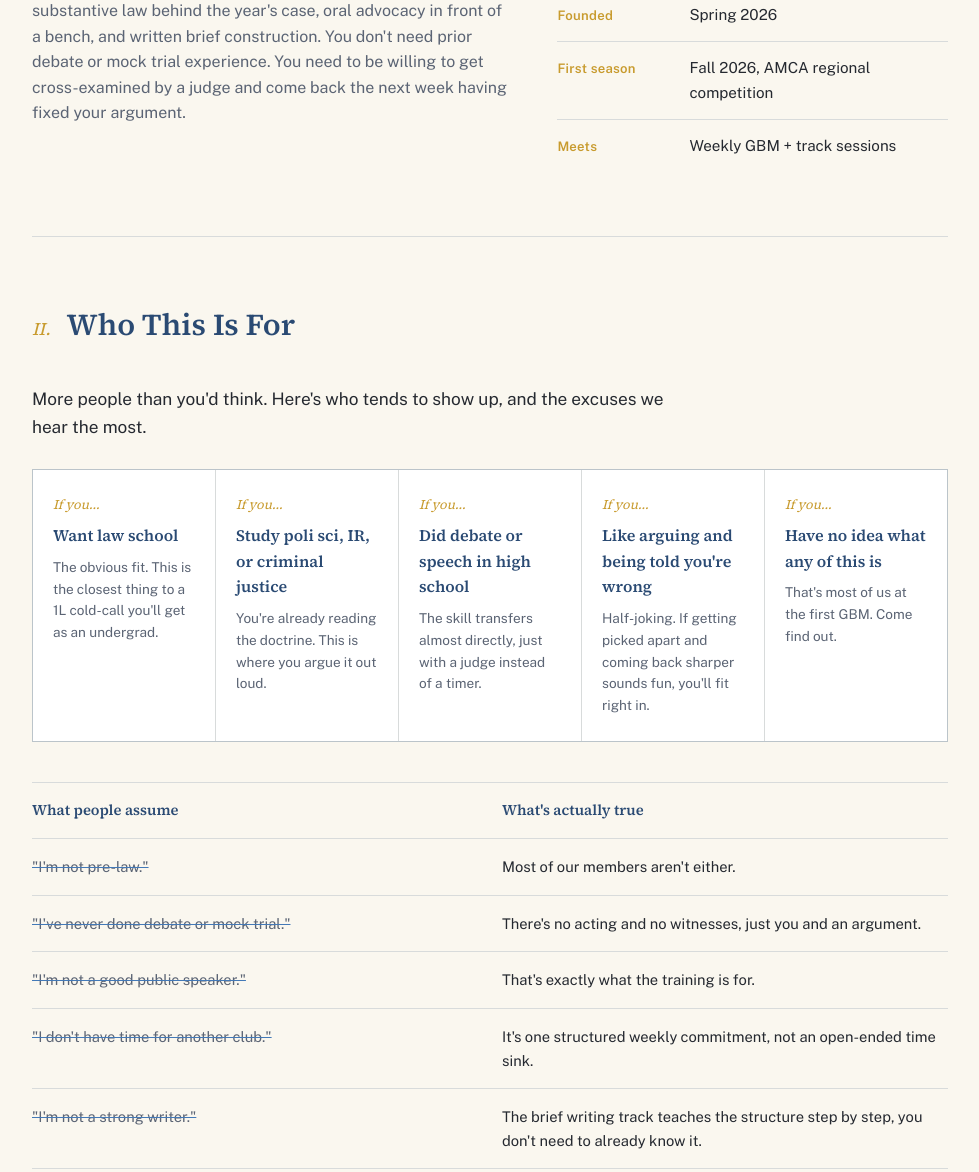
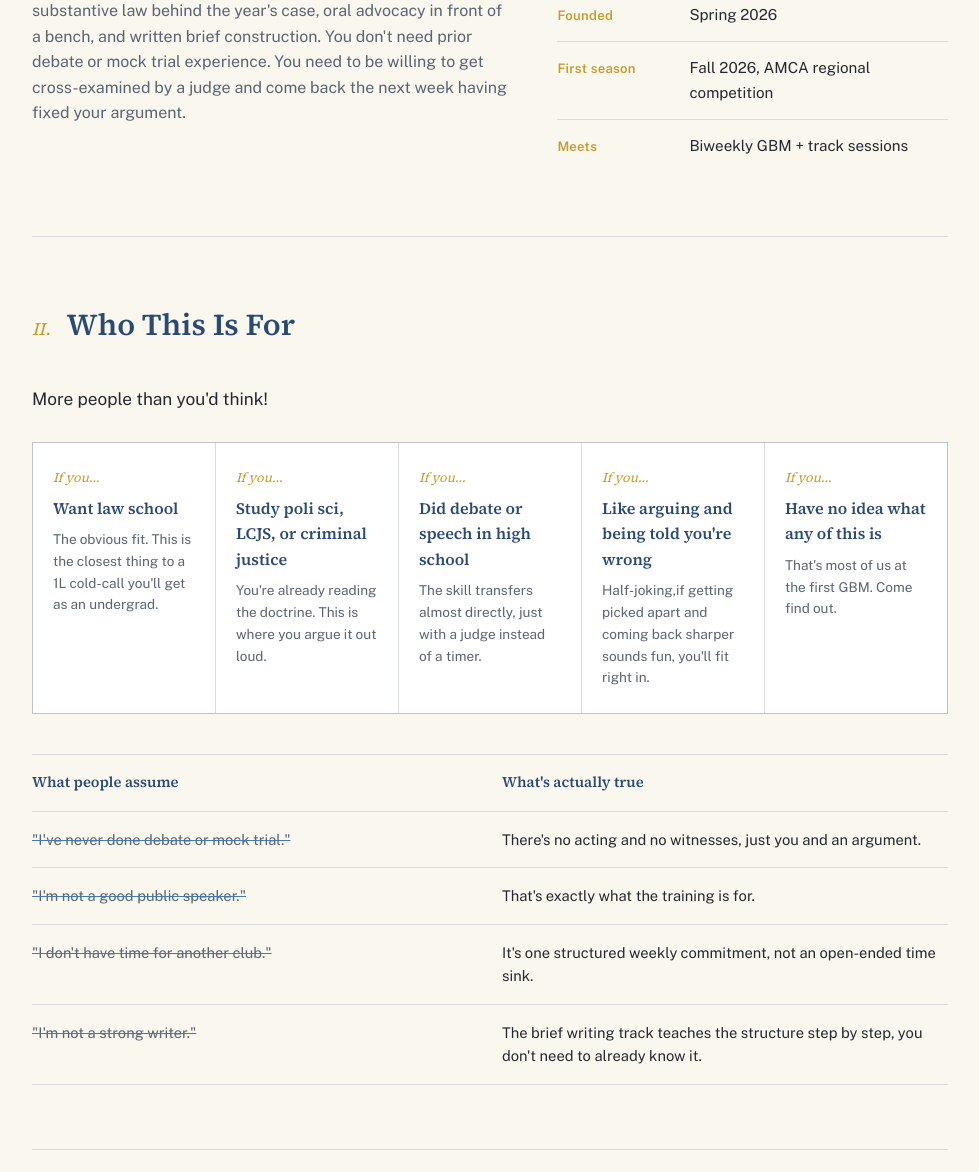
Before and after one commit to journeytd10/moot-court, a plain HTML site: page index.html in a window 1280 px wide. Shown: the part 1092-2264 px from the top of the page, without its empty margins (150-1129 px from the left). Drawn offline with nearby package versions, Linux system fonts and the light colour scheme.

Commit message:
Modify meeting details and improve text clarity
Updated meeting frequency and made minor text adjustments for clarity.

```diff
--- a/index.html
+++ b/index.html
@@ -670,7 +670,7 @@
         <li><span class="fk">Faculty Advisor</span><span class="fv">Prof. Chris Bonneau, Political Science</span></li>
         <li><span class="fk">Founded</span><span class="fv">Spring 2026</span></li>
         <li><span class="fk">First season</span><span class="fv">Fall 2026, AMCA regional competition</span></li>
-        <li><span class="fk">Meets</span><span class="fv">Weekly GBM + track sessions</span></li>
+        <li><span class="fk">Meets</span><span class="fv">Biweekly GBM + track sessions</span></li>
       </ul>
     </div>
   </section>
@@ -680,7 +680,7 @@
       <span class="section-num">II.</span>
       <h2>Who This Is For</h2>
     </div>
-    <p class="lede">More people than you'd think. Here's who tends to show up, and the excuses we hear the most.</p>
+    <p class="lede">More people than you'd think!</p>
     <div class="persona-grid">
       <div class="persona">
         <div class="idx">If you...</div>
@@ -689,7 +689,7 @@
       </div>
       <div class="persona">
         <div class="idx">If you...</div>
-        <h3>Study poli sci, IR, or criminal justice</h3>
+        <h3>Study poli sci, LCJS, or criminal justice</h3>
         <p>You're already reading the doctrine. This is where you argue it out loud.</p>
       </div>
       <div class="persona">
@@ -700,7 +700,7 @@
       <div class="persona">
         <div class="idx">If you...</div>
         <h3>Like arguing and being told you're wrong</h3>
-        <p>Half-joking. If getting picked apart and coming back sharper sounds fun, you'll fit right in.</p>
+        <p>Half-joking,if getting picked apart and coming back sharper sounds fun, you'll fit right in.</p>
       </div>
       <div class="persona">
         <div class="idx">If you...</div>
@@ -712,10 +712,6 @@
       <div class="myth-row myth-head">
         <div>What people assume</div>
         <div>What's actually true</div>
-      </div>
-      <div class="myth-row">
-        <div class="myth">"I'm not pre-law."</div>
-        <div class="reality">Most of our members aren't either.</div>
       </div>
       <div class="myth-row">
         <div class="myth">"I've never done debate or mock trial."</div>
@@ -746,7 +742,7 @@
         <div class="gbm-date">Wednesday, September 23 · 9:00 PM</div>
         <div class="gbm-loc">David Lawrence Hall, Room 106</div>
       </div>
-      <p class="lede" style="margin-top:22px;">Come find out what moot court actually is, meet the officer team, and get the case packet for tryouts. No experience or background in law required. Just show up.</p>
+      <p class="lede" style="margin-top:22px;">Come find out what moot court actually is, meet the officer team, and get the case packet for tryouts. No experience or background in law required, just show up!</p>
       <h3 style="margin-top:8px;">What you'll be trained in</h3>
       <ul class="issue-list">
         <li><strong>Legal research and case analysis:</strong> reading a record, spotting the live issues, and building an argument on top of real doctrine.</li>
```
